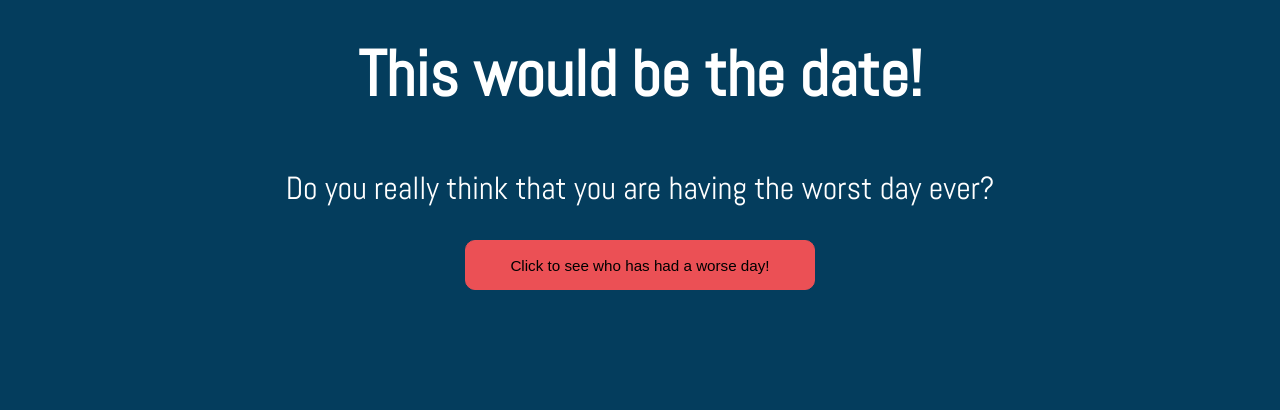
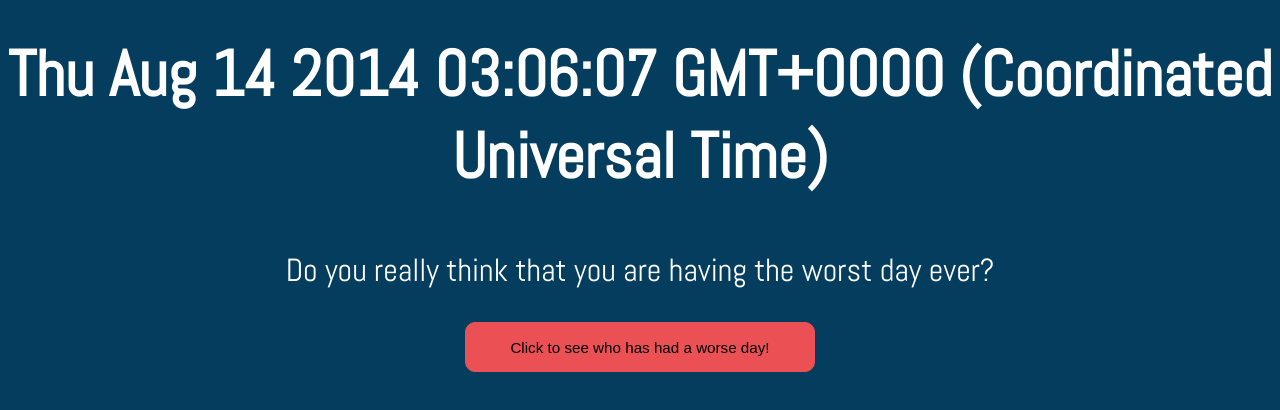
Before and after one commit to tiy-chs-q4-fee/CLR, a website: page index.html in a window 1280 px wide. Drawn offline with nearby package versions, Linux system fonts and the light colour scheme.

Commit message:
added jquery to insert date onto homepage

```diff
--- a/index.html
+++ b/index.html
@@ -10,7 +10,7 @@
   <!-- Creating the container to hold all of the homepage content -->
   <div class="mainPage">
     <!-- The h2 is where we are going to insert the date that will change automatically. -->
-    <h2>This would be the date!</h2>
+    <h2 class='dateLine'>This would be the date!</h2>
     <p>Do you really think that you are having the worst day ever?</p>
     <!-- Created a form so we can have the user be redirected to the page with our results when they click on the button. Action= where we want to send them. type=submit. value=what text we want to show. -->
     <form class="homeButton" action="">
--- a/js/main.js
+++ b/js/main.js
@@ -86,8 +86,7 @@ decQuotes = [];
 
 $(document).ready(function(){
 
-  alert (findQuote(todaysMonth, todaysDay));
-
+  $('.dateLine').html(todaysDate);
 
 // Created a function to toggle the class replace on and off of the textBox
 
@@ -97,3 +96,4 @@ $(".homeButton").on("click", function(event){
   $(".textBox").toggleClass('replace');
 
 });
+});
```
